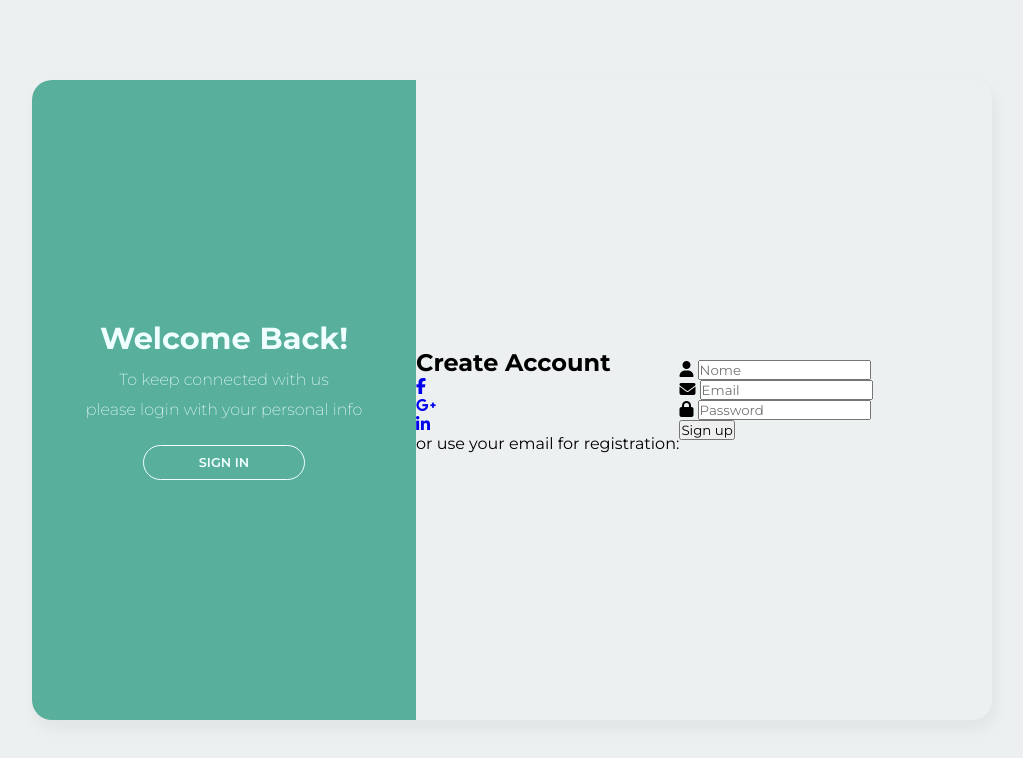
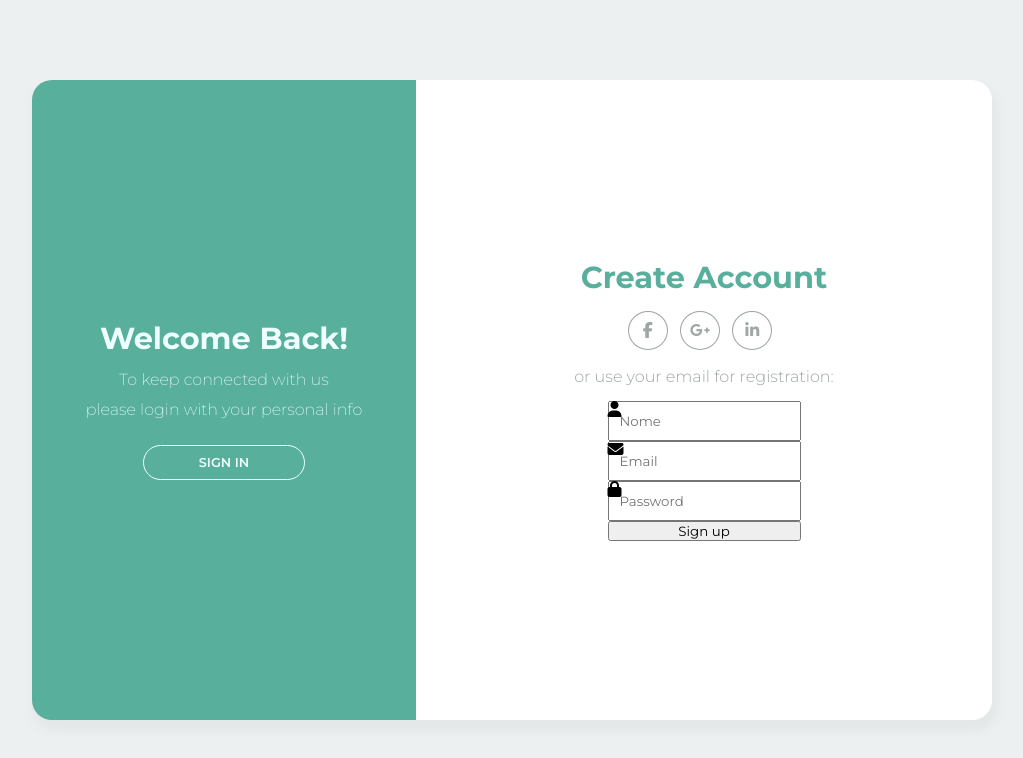
Before and after one commit to shootzgyn/treinamentos-front-end, a plain HTML site: page login-cadastro/index.html in a window 1280 px wide. Shown: the whole page, without its empty margins (128-1151 px from the left). Drawn offline with Linux system fonts and the light colour scheme.

Commit message:
Atualização Right Bloco

```diff
--- a/login-cadastro/css/style.css
+++ b/login-cadastro/css/style.css
@@ -68,3 +68,66 @@ main section.content .square-left button:hover{
     color: #58af9c;
 }
 /* fim da section content  */
+
+
+
+/* Inicio da parte direita  */
+
+main section.content .square-right{
+    width: 60%;
+    height: 100%;
+    background-color: #FFF;
+    border-top-right-radius: 20px;
+    border-bottom-right-radius: 20px;
+    display: flex;
+    flex-direction: column;
+    justify-content: center;
+    align-items: center;
+}
+main section.content .square-right .title-account{
+    font-size: 1.9em;
+    font-weight: 700;
+    color: #58af9c;
+}
+main section.content .square-right ul.list{
+    margin: 25px 0;
+}
+main section.content .square-right ul.list li{
+    display: inline;
+    padding: 9px;
+    margin-right: 8px;
+    border-radius: 100%;
+    border: 1px solid #9ea7a2;
+    cursor: pointer;
+}
+main section.content .square-right ul.list li a{
+    text-align: center;
+    display: inline-block;
+    align-items: center;
+    justify-content: center;
+    color: #9ea7a2;
+}
+main section.content .square-right ul.list li a i{
+    width: 20px;
+    height: 20px;
+}
+main section.content .square-right p{
+    color: #9ea7a2;
+    font-weight: 300;
+    margin: 0 0 15px 0;
+}
+main section.content .square-right form.authentication{
+    display: flex;
+    flex-direction: column;
+
+}
+main section.content .square-right form.authentication input{
+    padding: 10px;
+    position: relative;
+    z-index: 1;
+}
+main section.content .square-right form.authentication i{
+    z-index: 2;
+    position: absolute;
+}
+/* Fim da parte direita  */
```
Also changed, not shown: login-cadastro/index.html (+1 -1 lines).
